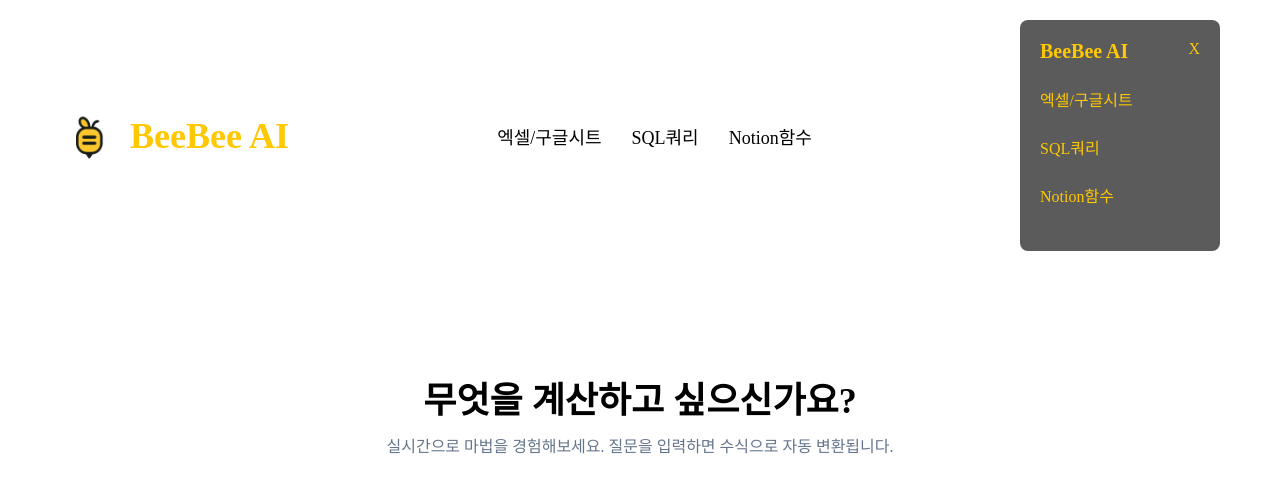
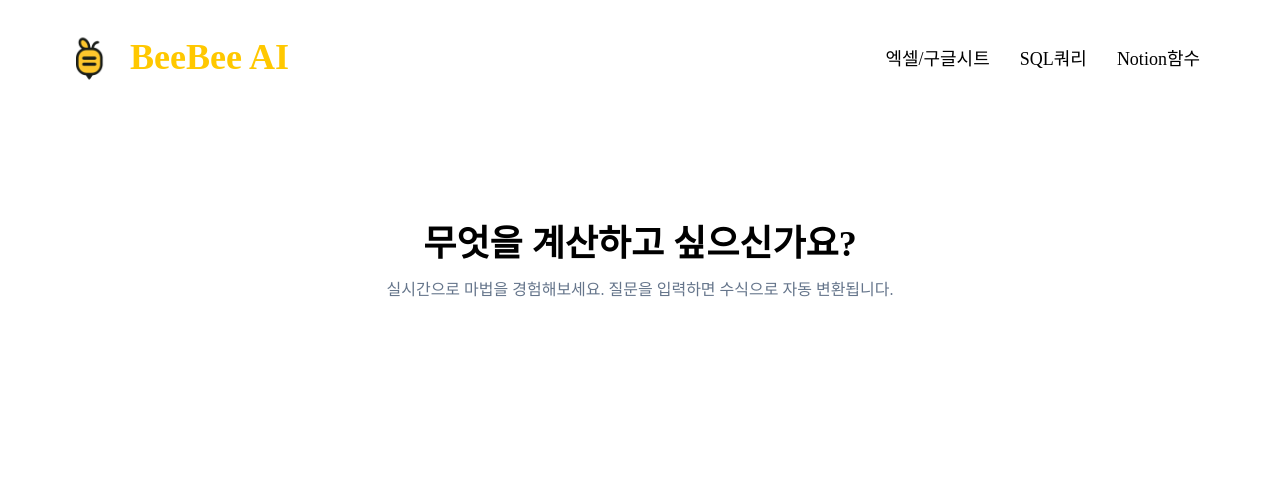
Before and after one commit to beebee-project/beebeeai-frontend, a website: page index.html in a window 1280 px wide. Drawn offline with Linux system fonts and the light colour scheme.

Commit message:
Frontend: Final HTML structure fix for popup menu and navigation

```diff
--- a/index.html
+++ b/index.html
@@ -9,7 +9,6 @@
 
   <body>
     <div class="header-group">
-      <!-- 로고 자리 -->
       <div class="header-logo-container">
         <div class="logo-image">
           <img src="image/Logo.png" alt="BeeBee AI Logo" />
@@ -19,29 +18,21 @@
 
       <!-- 카테고리 -->
       <nav class="header-nav">
-        <a href="#">엑셀/구글시트</a> <a href="#">SQL쿼리</a>
+        <a href="#">엑셀/구글시트</a>
+        <a href="#">SQL쿼리</a>
         <a href="#">Notion함수</a>
       </nav>
 
-      <div id="popup-overlay">
+      <div class="menu-icon">☰</div>
+
+      <div id="popup-overlay" class="popup-overlay">
         <div class="popup-menu">
           <span id="popup-close" class="popup-close">X</span>
           <h2>BeeBee AI</h2>
-          <a href="#">엑셀/구글시트</a> <a href="#">SQL쿼리</a>
+          <a href="#">엑셀/구글시트</a>
+          <a href="#">SQL쿼리</a>
           <a href="#">Notion함수</a>
         </div>
-      </div>
-
-      <div class="menu-icon">☰</div>
-    </div>
-
-    <div id="popup-overlay" class="popup-overlay">
-      <div class="popup-menu">
-        <span id="popup-close" class="popup-close">✕</span>
-        <h2>BeeBee AI</h2>
-        <a href="#" onclick="showExcelDemo()">엑셀/구글시트</a>
-        <a href="#" onclick="showSqlDemo()">SQL쿼리</a>
-        <a href="#" onclick="showNotionDemo()">Notion함수</a>
       </div>
     </div>
 
```
